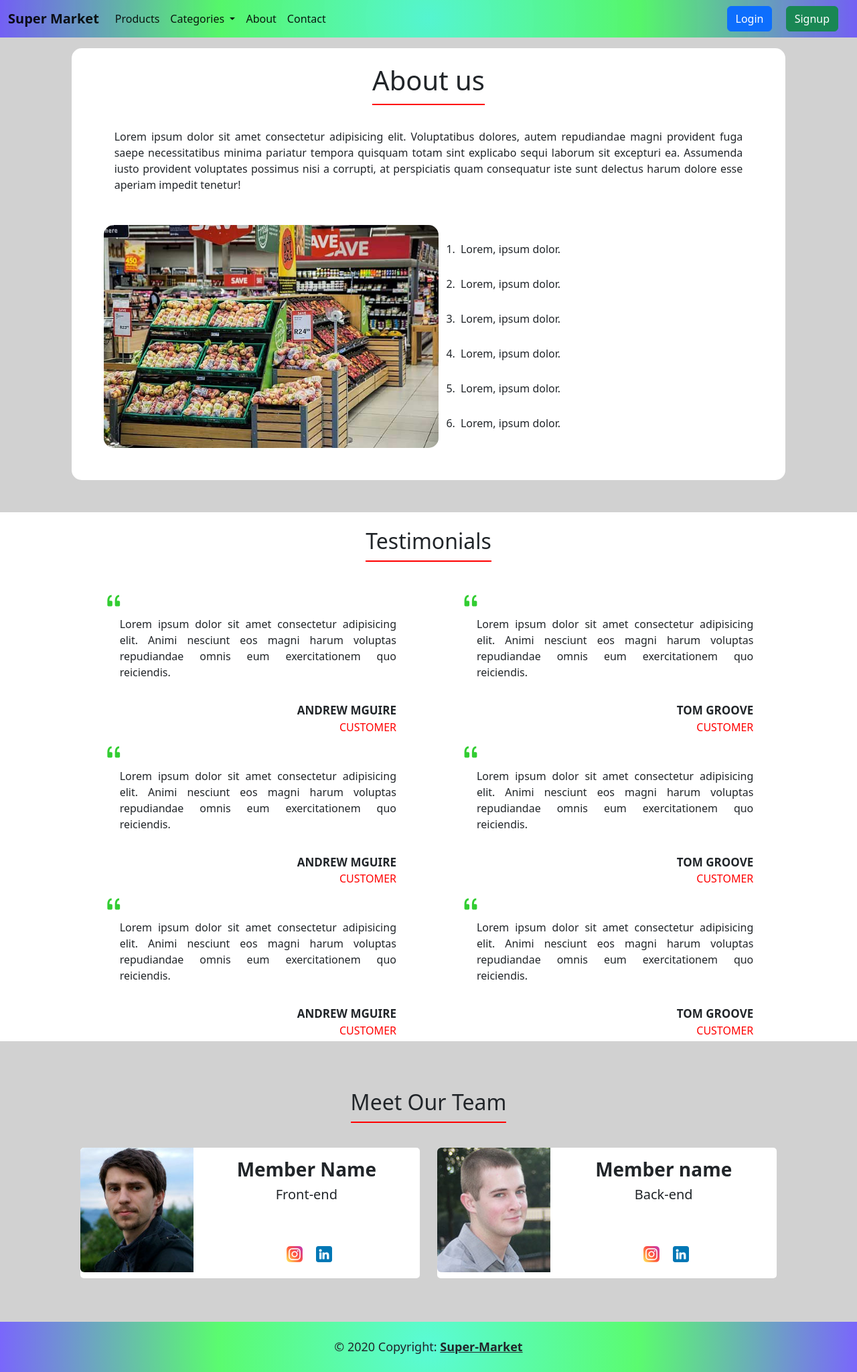
After one commit to keshav39/SkillVertexMajor, a PHP site: page /about.php in a window 1280 px wide. The commit adds this page. Shown: the whole page at 67% size. Run offline with PHP 8.4, Linux system fonts and the light colour scheme; some libraries are stand-ins or nearby versions.

Commit message:
added about and contact

```diff
--- /dev/null
+++ b/about.php
@@ -0,0 +1,169 @@
+<!DOCTYPE html>
+<html lang="en">
+
+<head>
+    <meta charset="UTF-8">
+    <meta http-equiv="X-UA-Compatible" content="IE=edge">
+    <meta name="viewport" content="width=device-width, initial-scale=1.0">
+    <title>Super Market</title>
+    <link href="https://cdn.jsdelivr.net/npm/bootstrap@5.2.1/dist/css/bootstrap.min.css" rel="stylesheet" integrity="sha384-iYQeCzEYFbKjA/T2uDLTpkwGzCiq6soy8tYaI1GyVh/UjpbCx/TYkiZhlZB6+fzT" crossorigin="anonymous">
+    <script src="https://ajax.googleapis.com/ajax/libs/jquery/3.6.0/jquery.min.js"></script>
+    <script src="https://maxcdn.bootstrapcdn.com/bootstrap/3.4.1/js/bootstrap.min.js"></script>
+    <link rel="stylesheet" href="https://cdn.jsdelivr.net/npm/bootstrap-icons@1.9.1/font/bootstrap-icons.css">
+    <link rel="stylesheet" href="assets/css/style.css">
+</head>
+
+<body style="background: #d1d1d1;">
+    <?php include 'includes/login-navbar.php' ?>
+
+    <div class="container-fluid">
+        <div class="row mt-3">
+            <div class="col-sm-1"></div>
+            <div class="col-sm-10 px-5 pb-5" style="background: white; border-radius: 15px;">
+                <h1 class="text-center mt-4 mb-5"><span class="mt-2 pb-2" style="width: 50px; border-bottom:2px solid red;">About us</span></h1>
+                <p class="mt-4 mb-4 px-3" align="justify">Lorem ipsum dolor sit amet consectetur adipisicing elit. Voluptatibus dolores, autem repudiandae magni provident fuga saepe necessitatibus minima pariatur tempora quisquam totam sint explicabo sequi laborum sit excepturi ea. Assumenda iusto provident voluptates possimus nisi a corrupti, at perspiciatis quam consequatur iste sunt delectus harum dolore esse aperiam impedit tenetur!</p>
+                <div class="row mt-5  justify-content-center align-items-center">
+                    <div class="col-sm-6">
+                        <img src="assets/img/about/about-image-01.jpg" style="width: 500px; border-radius: 15px;" alt="image">
+                    </div>
+                    <div class="col-sm-6">
+                        <ol id="about-list">
+                            <li style="margin: 20px 0;">Lorem, ipsum dolor.</li>
+                            <li style="margin: 20px 0;">Lorem, ipsum dolor.</li>
+                            <li style="margin: 20px 0;">Lorem, ipsum dolor.</li>
+                            <li style="margin: 20px 0;">Lorem, ipsum dolor.</li>
+                            <li style="margin: 20px 0;">Lorem, ipsum dolor.</li>
+                            <li style="margin: 20px 0;">Lorem, ipsum dolor.</li>
+                        </ol>
+                    </div>
+                </div>
+            </div>
+            <div class="col-sm-1"></div>
+        </div>
+
+        <div class="row mt-5 mb-5" style="background: white;">
+            <div class="col-sm-12">
+                <h2 class="text-center mt-4 mb-5"><span class="mt-2 pb-2" style="width: 50px; border-bottom:2px solid red;">Testimonials</span></h3>
+                    <div class="row">
+                        <div class="col-sm-1"></div>
+                        <div class="col-sm-5 px-5">
+                            <i class="bi bi-quote" style="color: limegreen; font-size: 30px;"></i>
+                            <p class="ms-4" align="justify">Lorem ipsum dolor sit amet consectetur adipisicing elit. Animi nesciunt eos magni harum voluptas repudiandae omnis eum exercitationem quo reiciendis.</p>
+                            <div class="mb-1 mt-3" style="display: flex; float: right; flex-direction: column;">
+                                <span style="font-weight: bolder; font-size: 17px; text-transform:uppercase;">ANDREW MGUIRE</span>
+                                <span style="text-align:right; color: red; text-transform:uppercase;">Customer</span>
+                            </div>
+                        </div>
+                        <div class="col-sm-5 px-5">
+                            <i class="bi bi-quote" style="color: limegreen; font-size: 30px;"></i>
+                            <p class="ms-4" align="justify">Lorem ipsum dolor sit amet consectetur adipisicing elit. Animi nesciunt eos magni harum voluptas repudiandae omnis eum exercitationem quo reiciendis.</p>
+                            <div class="mb-1 mt-3" style="display: flex; float: right; flex-direction: column;">
+                                <span style="font-weight: bolder; font-size: 17px; text-transform:uppercase;">TOM GROOVE</span>
+                                <span style="text-align:right; color: red; text-transform:uppercase;">Customer</span>
+                            </div>
+                        </div>
+                        <div class="col-sm-1"></div>
+                    </div>
+            </div>
+            <div class="col-sm-12">
+                <div class="row">
+                    <div class="col-sm-1"></div>
+                    <div class="col-sm-5 px-5">
+                        <i class="bi bi-quote" style="color: limegreen; font-size: 30px;"></i>
+                        <p class="ms-4" align="justify">Lorem ipsum dolor sit amet consectetur adipisicing elit. Animi nesciunt eos magni harum voluptas repudiandae omnis eum exercitationem quo reiciendis.</p>
+                        <div class="mb-1 mt-3" style="display: flex; float: right; flex-direction: column;">
+                            <span style="font-weight: bolder; font-size: 17px; text-transform:uppercase;">ANDREW MGUIRE</span>
+                            <span style="text-align:right; color: red; text-transform:uppercase;">Customer</span>
+                        </div>
+                    </div>
+                    <div class="col-sm-5 px-5">
+                        <i class="bi bi-quote" style="color: limegreen; font-size: 30px;"></i>
+                        <p class="ms-4" align="justify">Lorem ipsum dolor sit amet consectetur adipisicing elit. Animi nesciunt eos magni harum voluptas repudiandae omnis eum exercitationem quo reiciendis.</p>
+                        <div class="mb-1 mt-3" style="display: flex; float: right; flex-direction: column;">
+                            <span style="font-weight: bolder; font-size: 17px; text-transform:uppercase;">TOM GROOVE</span>
+                            <span style="text-align:right; color: red; text-transform:uppercase;">Customer</span>
+                        </div>
+                    </div>
+                    <div class="col-sm-1"></div>
+                </div>
+            </div>
+            <div class="col-sm-12">
+                <div class="row">
+                    <div class="col-sm-1"></div>
+                    <div class="col-sm-5 px-5">
+                        <i class="bi bi-quote" style="color: limegreen; font-size: 30px;"></i>
+                        <p class="ms-4" align="justify">Lorem ipsum dolor sit amet consectetur adipisicing elit. Animi nesciunt eos magni harum voluptas repudiandae omnis eum exercitationem quo reiciendis.</p>
+                        <div class="mb-1 mt-3" style="display: flex; float: right; flex-direction: column;">
+                            <span style="font-weight: bolder; font-size: 17px; text-transform:uppercase;">ANDREW MGUIRE</span>
+                            <span style="text-align:right; color: red; text-transform:uppercase;">Customer</span>
+                        </div>
+                    </div>
+                    <div class="col-sm-5 px-5">
+                        <i class="bi bi-quote" style="color: limegreen; font-size: 30px;"></i>
+                        <p class="ms-4" align="justify">Lorem ipsum dolor sit amet consectetur adipisicing elit. Animi nesciunt eos magni harum voluptas repudiandae omnis eum exercitationem quo reiciendis.</p>
+                        <div class="mb-1 mt-3" style="display: flex; float: right; flex-direction: column;">
+                            <span style="font-weight: bolder; font-size: 17px; text-transform:uppercase;">TOM GROOVE</span>
+                            <span style="text-align:right; color: red; text-transform:uppercase;">Customer</span>
+                        </div>
+                    </div>
+                    <div class="col-sm-1"></div>
+                </div>
+            </div>
+        </div>
+
+        <div class="row mb-5">
+            <div class="col-sm-12">
+                <h2 class="text-center mt-4 mb-5"><span class="mt-2 pb-2" style="width: 50px; border-bottom:2px solid red;">Meet Our Team</span></h3>
+                    <div class="row">
+                        <div class="col-sm-1"></div>
+                        <div class="col-sm-5">
+                            <div class="card mb-3" style="max-width: 540px;">
+                                <div class="row g-0">
+                                    <div class="col-md-4">
+                                        <img src="assets/img/about/team-image-01.jpg" class="img-fluid rounded-start" alt="...">
+                                    </div>
+                                    <div class="col-md-8">
+                                        <div class="card-body d-flex justify-content-center align-items-center flex-column">
+                                            <h3 class="card-title fw-bolder">Member Name</h3>
+                                            <h5 class="card-pos mb-3">Front-end</h5>
+                                            <div class="mb-2 mt-5">
+                                                <a href="" class="text-decoration-none ms-2"><img src="assets/img/contact/instagram.png" alt=""> </a>
+                                                <a href="" class="ms-3 text-decoration-none"><img src="assets/img/contact/linkedin.png" alt=""></a>
+                                            </div>
+                                        </div>
+                                    </div>
+                                </div>
+                            </div>
+                        </div>
+                        <div class="col-sm-5">
+                            <div class="card mb-3" style="max-width: 540px;">
+                                <div class="row g-0">
+                                    <div class="col-md-4">
+                                        <img src="assets/img/about/team-image-02.jpg" class="img-fluid rounded-start" alt="...">
+                                    </div>
+                                    <div class="col-md-8">
+                                        <div class="card-body d-flex justify-content-center align-items-center flex-column">
+                                            <h3 class="card-title fw-bolder">Member name</h3>
+                                            <h5 class="card-pos mb-3">Back-end</h5>
+                                            <div class="mb-2 mt-5" id="about-team-icon">
+                                                <a href="" class="text-decoration-none ms-2"><img src="assets/img/contact/instagram.png" alt=""> </a>
+                                                <a href="" class="ms-3 text-decoration-none"><img src="assets/img/contact/linkedin.png" alt=""></a>
+                                            </div>
+                                        </div>
+                                    </div>
+                                </div>
+                            </div>
+                        </div>
+                        <div class="col-sm-1"></div>
+                    </div>
+            </div>
+        </div>
+
+    </div>
+
+    <?php include 'includes/login-footer.php' ?>
+    <script src="https://cdn.jsdelivr.net/npm/@popperjs/core@2.11.6/dist/umd/popper.min.js" integrity="sha384-oBqDVmMz9ATKxIep9tiCxS/Z9fNfEXiDAYTujMAeBAsjFuCZSmKbSSUnQlmh/jp3" crossorigin="anonymous"></script>
+    <script src="https://cdn.jsdelivr.net/npm/bootstrap@5.2.1/dist/js/bootstrap.min.js" integrity="sha384-7VPbUDkoPSGFnVtYi0QogXtr74QeVeeIs99Qfg5YCF+TidwNdjvaKZX19NZ/e6oz" crossorigin="anonymous"></script>
+</body>
+
+</html>
--- a/assets/css/style.css
+++ b/assets/css/style.css
@@ -72,3 +72,12 @@
 .dropdown:hover .dropbtn {
   background-color: #3e8e41;
 }
+
+#about-list li{
+  padding: 4px;
+}
+
+/* #about-team-icon a:hover i:hover{
+  border: 2px solid red;
+  color:aqua;
+} */
--- a/includes/login-navbar.php
+++ b/includes/login-navbar.php
@@ -9,9 +9,7 @@
                 <li class="nav-item">
                     <a class="nav-link active" aria-current="page" href="#">Products</a>
                 </li>
-                <li class="nav-item">
-                    <a class="nav-link active" href="#">Link</a>
-                </li>
+
                 <li class="nav-item dropdown">
                     <a class="nav-link active dropdown-toggle" href="#" role="button" data-bs-toggle="dropdown" aria-expanded="false">
                         Categories
@@ -27,6 +25,12 @@
                         <li><a class="dropdown-item" href="#">Popular</a></li>
                     </ul>
                 </li>
+                <li class="nav-item">
+                    <a class="nav-link active" href="./about.php">About</a>
+                </li>
+                <li class="nav-item">
+                    <a class="nav-link active" href="./contact.php">Contact</a>
+                </li>
             </ul>
             <div class="justify-content-end">
                 <a href="./login.php" class="btn btn-primary me-3">Login</a>
```
Also changed, not shown: contact.php (added, +78 -0 lines), assets/img/about/about-image-01.jpg (added), assets/img/about/team-image-01.jpg (added), assets/img/about/team-image-02.jpg (added), assets/img/contact/contact-bg.jpeg (added), assets/img/contact/instagram.png (added), assets/img/contact/linkedin.png (added).
